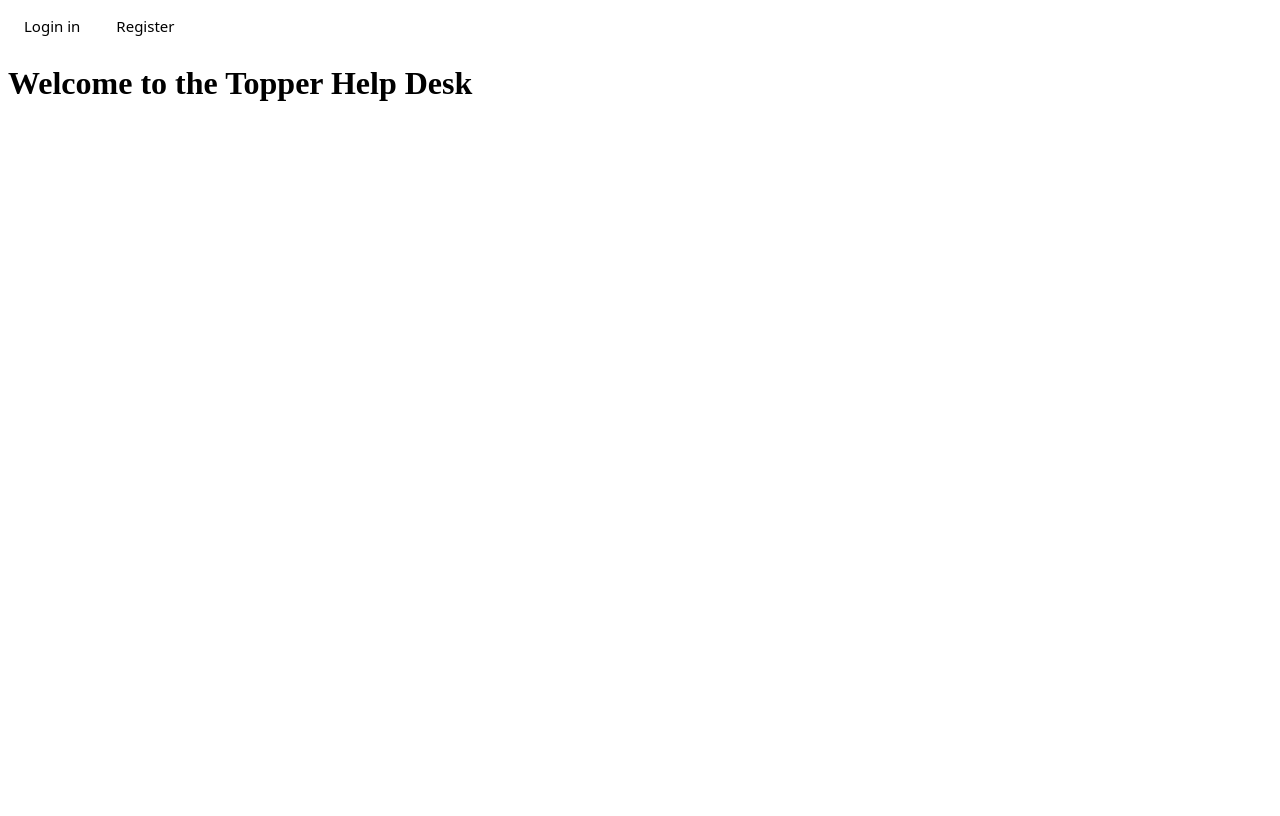
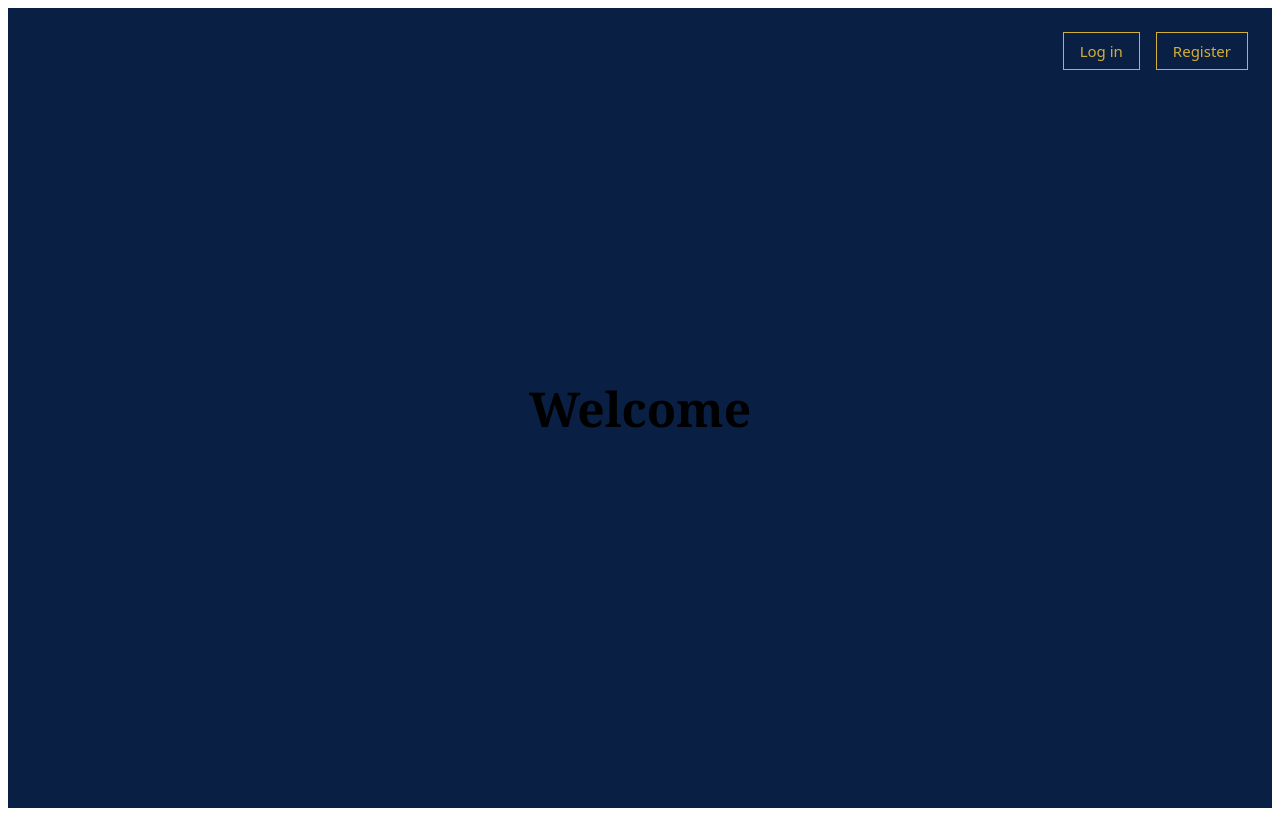
Before and after one commit to ZiedRbd/COSC-3339-Fall-2026-Term-Project, a Django app: page / in a window 1280 px wide. Before the commit the page ends 101 px from the top, so only its background shows below. Run offline with Django 5.2, Linux system fonts and the light colour scheme.

Commit message:
added everything to style css

```diff
--- a/static/css/style.css
+++ b/static/css/style.css
@@ -1,3 +1,4 @@
+
 body{
     font-size: 24px;
 }
@@ -11,3 +12,44 @@ input,button{
     font-weight: bold;
     font-size: 18px;
 }
+
+:root {
+    --navy: #0a1f44;
+    --gold: #d4af37;
+}
+
+.home-body {
+    margin: 0;
+    min-height: 100vh;
+    background-color: var(--navy);
+    font-family: Georgia, 'Times New Roman', Times, serif;
+    position: relative;
+    display: flex;
+    align-items: center;
+    justify-content: center;
+}
+
+.corner-nav {
+    position: absolute;
+    top: 24px;
+    display: flex;
+    gap: 16px;
+    align-items: center;
+}
+
+.corner-nav.top-right {
+    right: 24px;
+}
+
+.nav-btn {
+    display: inline-block;
+    background: transparent;
+    border: 1px solid var(--gold);
+    color: var(--gold);
+    text-decoration: none;
+    font-family: system-ui, -apple-system, BlinkMacSystemFont, 'Segoe UI', Roboto, Oxygen, Ubuntu, Cantarell,
+        'Open Sans', 'Helvetica Neue', sans-serif;
+    font-size: 15px;
+    padding: 8px 16px;
+    cursor: pointer;
+}
--- a/static/home.css
+++ /dev/null
@@ -1,33 +0,0 @@
-.home-body{
-    margin: 0;
-    min-height :100vh;
-    background-color: var(--navy);
-    font-family: Georgia, 'Times New Roman', Times, serif;
-    position: relative;
-    display: flex;
-    align-items:center;
-    justify-content: center;
-}
-.corner-nav{
-    position: absolute;
-    top:24px;
-    display: flex;
-    gap: 16px;
-    align-items: center;
-}
-.corner-nav.top-right{
- right: 24px;
-}
-
-.nav-btn{
-    display: inline-block;
-    background:transparent;
-    border: 1px solid var(--gold);
-    color: var(--gold);
-    text-decoration: none;
-    font-family: system-ui, -apple-system, BlinkMacSystemFont, 'Segoe UI', Roboto, Oxygen, Ubuntu, Cantarell,
-    'Open Sans', 'Helvetica Neue', sans-serif;
-    font-size: 15px;
-    padding: 8px 16px;
-    cursor:pointer;
-}
--- a/templates/home.html
+++ b/templates/home.html
@@ -1,20 +1,11 @@
 
-<!DOCTYPE html>
-<html lang="en">
-<head>
-<meta charset="UTF-8">
-    <meta name="viewport" content="width=device-width, initial-scale=1.0">
-    <title>Home</title>
-    <link rel="stylesheet" href="home.css">
-</head>
-<body class="home-body>"
-    <div class = "corner-nav top-right">
-    <a href = "{% url 'login' %}" class="nav-btn">Login in</a>
-    <a href = "{% url 'register' %}" class="nav-btn">Register</a>
-    </div>
+{% load static %}
+<link rel="stylesheet" href="{% static 'css/style.css' %}">
 
-    <div class = "home-msg">
-    <h1>Welcome to the Topper Help Desk</h1>
-    </div>
-</body>
-</html>
+<div class="home-body">
+  <div class="corner-nav top-right">
+    <a href="{% url 'login' %}" class="nav-btn">Log in</a>
+    <a href="{% url 'register' %}" class="nav-btn">Register</a>
+  </div>
+  <h1>Welcome</h1>
+</div>
--- a/templates/register.html
+++ b/templates/register.html
@@ -1,4 +1,5 @@
-<link rel = "stylesheet" href="style.css">
+{% load static %}
+<link rel="stylesheet" href="{% static 'css/register.css' %}">
 <h1>Register</h1>
 
 {% for field in form %}
```
Also changed, not shown: static/css/login.css (deleted, +0 -16 lines).
